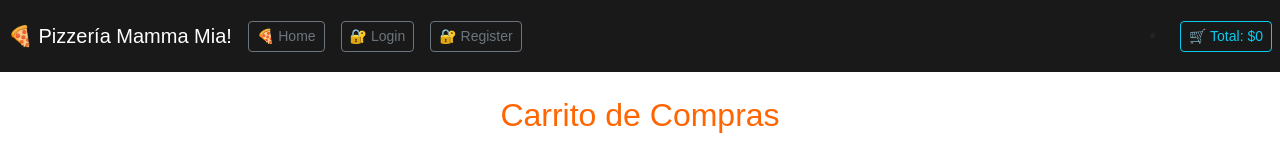
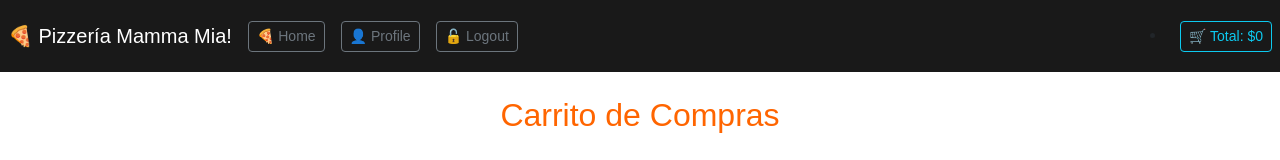
Before and after one commit to CarlosLarreal/Pizzeria-Mamma-Mia, a React (Vite) app: page /cart in a window 1280 px wide. Shown: the top 160 px of the page. Built offline with nearby package versions, Linux system fonts and the light colour scheme.

Commit message:
Desafio numero 7

```diff
--- a/src/App.jsx
+++ b/src/App.jsx
@@ -1,6 +1,8 @@
 import React from 'react';
 import { CartProvider } from './context/CartContext';
-import { Routes, Route } from 'react-router-dom';
+import { BrowserRouter as Router, Route, Routes } from 'react-router-dom';
+import ProtectedRoute from './componentes/ProtectedRoute';
+import { UserProvider } from './context/UserContext';
 import Navbar from './componentes/Navbar';
 import Footer from './componentes/Footer';
 import Home from './pages/Home';
@@ -13,8 +15,10 @@ import NotFound from './pages/NotFound';
 
 
 
+
 function App() {
   return (
+    <UserProvider>
     <div className="App">
       <CartProvider>
         <Navbar />
@@ -22,15 +26,16 @@ function App() {
           <Route path="/" element={<Home />} />
           <Route path="/register" element={<Register />} />
           <Route path="/login" element={<Login />} />
-          <Route path="/cart" element={<Cart />} />
+          <Route path="/cart" element={<ProtectedRoute><Cart /></ProtectedRoute>} />
           <Route path="/pizza/:id" element={<Pizza />} />
-          <Route path="/profile" element={<Profile />} />
+          <Route path="/profile" element={<ProtectedRoute><Profile /></ProtectedRoute>} />
           <Route path="/404" element={<NotFound />} />
           <Route path="*" element={<NotFound />} />
         </Routes>
         <Footer />
       </CartProvider>
     </div>
+    </UserProvider>
   );
 }
 
--- a/src/componentes/CardPizza.jsx
+++ b/src/componentes/CardPizza.jsx
@@ -13,7 +13,7 @@ const CardPizza = ({ name, price, ingredients, img, addToCart }) => {
         </p>
         <p className="card-text"><strong>Precio: </strong>${price.toLocaleString()}</p>
         <div className='d-flex justify-content-between'>
-          <button className="btn btn-outline-danger btn-sm">Ver Más 👀</button>
+          <button className="btn btn-outline-danger btn-sm" >Ver Más 👀</button>
           <button onClick={addToCart} className="btn btn-dark btn-sm">🛒 Añadir</button>
         </div>
       </div>
--- a/src/componentes/Navbar.jsx
+++ b/src/componentes/Navbar.jsx
@@ -1,9 +1,11 @@
 import React from 'react';
 import { Link } from 'react-router-dom';
 import { useCart } from '../context/CartContext';
+import { useUser } from '../context/UserContext';
 
 const Navbar = () => {
   const { getTotal } = useCart();
+  const { token, logout } = useUser();
   const total = getTotal();
 
   return (
@@ -14,17 +16,30 @@ const Navbar = () => {
           <li className="nav-item">
             <Link className="btn btn-outline-secondary m-2 btn-sm" to="/">🍕 Home</Link>
           </li>
+          {token ? (
+            <>
+              <li className="nav-item">
+                <Link className="btn btn-outline-secondary m-2 btn-sm" to="/profile">👤 Profile</Link>
+              </li>
+              <li className="nav-item">
+                <button className="btn btn-outline-secondary m-2 btn-sm" onClick={logout}>🔓 Logout</button>
+              </li>
+            </>
+          ) : (
+            <>
               <li className="nav-item">
                 <Link className="btn btn-outline-secondary m-2 btn-sm" to="/login">🔐 Login</Link>
               </li>
               <li className="nav-item">
                 <Link className="btn btn-outline-secondary m-2 btn-sm" to="/register">🔐 Register</Link>
               </li>
+            </>
+          )}
         </ul>
       </div>
       <div className="d-flex justify-content-end">
         <li className="nav-item">
-          <Link className="btn btn-outline-info m-2 btn-sm" to="/cart">🛒 Total: ${total.toLocaleString()}</Link>
+          <Link className="btn btn-outline-info m-2 btn-sm" to="/cart">🛒 Total: ${total}</Link>
         </li>
       </div>
     </nav>
--- /dev/null
+++ b/src/componentes/ProtectedRoute.jsx
@@ -0,0 +1,11 @@
+import React from 'react';
+import { Navigate, Outlet } from 'react-router-dom';
+import { useUser } from '../context/UserContext';
+
+const ProtectedRoute = ({ children }) => {
+    const { token } = useUser();
+
+    return token ? children : <Navigate to="/login" />;
+  };
+
+  export default ProtectedRoute;
--- /dev/null
+++ b/src/context/UserContext.jsx
@@ -0,0 +1,18 @@
+import React, { createContext, useContext, useState } from 'react';
+
+const UserContext = createContext();
+
+export const UserProvider = ({ children }) => {
+  const [token, setToken] = useState(true);
+
+  const login = (newToken) => setToken(newToken);
+  const logout = () => setToken(false);
+
+  return (
+    <UserContext.Provider value={{ token, logout }}>
+      {children}
+    </UserContext.Provider>
+  );
+};
+
+export const useUser = () => useContext(UserContext);
--- a/src/pages/Pizza.jsx
+++ b/src/pages/Pizza.jsx
@@ -13,7 +13,7 @@ const Pizza = () => {
 
     const fetchPizza = async () => {
       try {
-        const response = await fetch('http://localhost:5000/api/pizzas/P001');
+        const response = await fetch('http://localhost:5000/api/pizzas/${id}');
         if (!response.ok) {
           throw new Error('Error al obtener la pizza');
         }
@@ -27,7 +27,7 @@ const Pizza = () => {
     };
 
     fetchPizza();
-  }, []);
+  }, [id]);
 
   if (loading) {
     return (
--- a/src/pages/RegisterPage.jsx
+++ b/src/pages/RegisterPage.jsx
@@ -1,6 +1,9 @@
 import React, { useState } from 'react';
+import { Navigate } from 'react-router-dom';
+import { useUser } from '../context/UserContext';
 
 const RegisterPage = () => {
+  const { token } = useUser();
   const [formData, setFormData] = useState({
     email: '',
     password: '',
@@ -10,6 +13,9 @@ const RegisterPage = () => {
   const [errors, setErrors] = useState({});
   const [successMessage, setSuccessMessage] = useState('');
 
+  if (token) {
+    return <Navigate to="/" />;
+  }
 
   const handleChange = (e) => {
     setFormData({
--- a/src/pages/cart.jsx
+++ b/src/pages/cart.jsx
@@ -1,9 +1,11 @@
 
 import React from 'react';
 import { useCart } from '../context/CartContext';
+import { useUser } from '../context/UserContext';
 
 const Cart = () => {
   const { cart, addToCart, removeFromCart, getTotal } = useCart();
+  const { token } = useUser();
 
   // Función para aumentar la cantidad de una pizza en el carrito
   const handleIncrease = (id) => {
@@ -14,10 +16,15 @@ const Cart = () => {
   // Función para disminuir la cantidad de una pizza en el carrito
   const handleDecrease = (id) => {
     const item = cart.find((item) => item.id === id);
-    if (item && item.count > 1) {
-      removeFromCart(id); // Quitar una unidad del mismo producto
+    if (item && item.quantity > 1) {
+      // Disminuir la cantidad si es mayor a 1
+      setCart((prevCart) =>
+        prevCart.map((pizza) =>
+          pizza.id === item.id ? { ...pizza, quantity: pizza.quantity - 1 } : pizza
+        )
+      );
     } else {
-      // Eliminar el producto si la cantidad llega a 0
+      // Eliminar el producto si la cantidad llega a 1
       removeFromCart(id);
     }
   };
@@ -64,7 +71,7 @@ const Cart = () => {
       {cart.length > 0 && (
         <div className="mt-4 d-flex justify-content-between align-items-center">
           <h4>Total: ${getTotal().toLocaleString()}</h4>
-          <button className="btn btn-primary">Pagar</button>
+          <button className="btn btn-primary" disabled={!token}>Pagar</button> {/* Botón deshabilitado si token es false */}
         </div>
       )}
     </div>
--- a/src/pages/login.jsx
+++ b/src/pages/login.jsx
@@ -1,6 +1,9 @@
 import React, { useState } from 'react';
+import { Navigate } from 'react-router-dom';
+import { useUser } from '../context/UserContext';
 
 const LoginPage = () => {
+  const { token } = useUser();
   const [formData, setFormData] = useState({
     email: '',
     password: '',
@@ -8,6 +11,10 @@ const LoginPage = () => {
 
   const [errors, setErrors] = useState({});
   const [successMessage, setSuccessMessage] = useState('');
+
+  if (token) {
+    return <Navigate to="/" />;
+  }
 
 
   const handleChange = (e) => {
```
Lines whose indentation alone changed are shown as unchanged.
